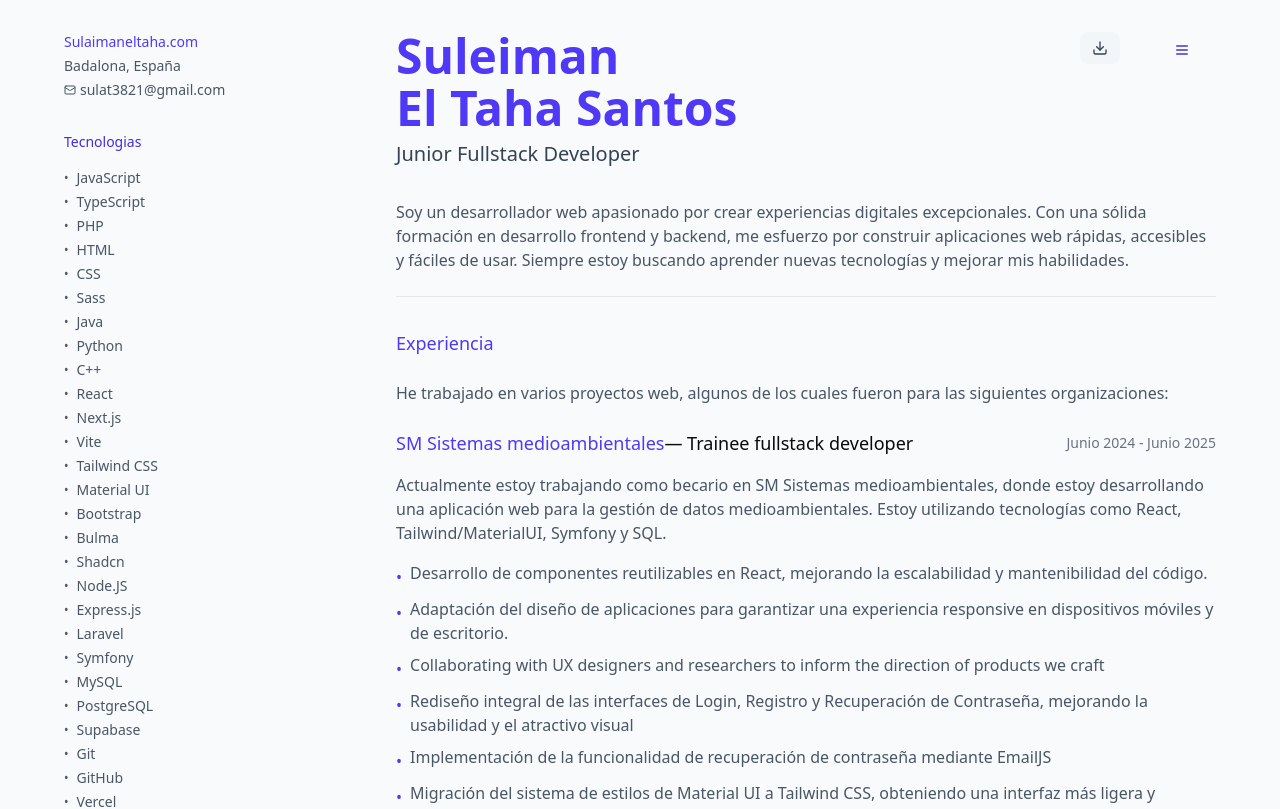
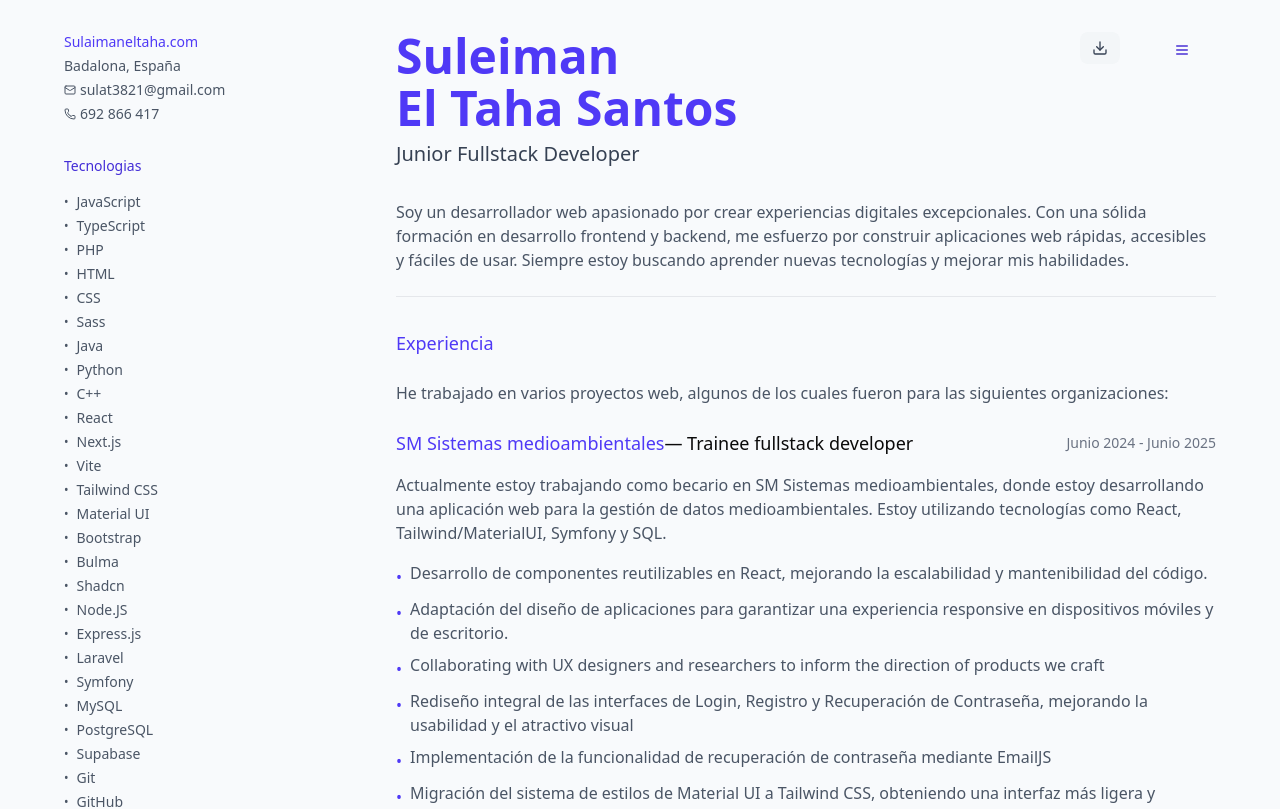
Before and after one commit to SulaimanTahaSantos/portfoliosulaiman, a Next.js app: page /cv in a window 1280 px wide. Shown: the top 809 px of the page. Built offline with nearby package versions, Linux system fonts and the light colour scheme; what @react-pdf/renderer would draw is missing.

Commit message:
Telefono con icono agregado

```diff
--- a/src/app/components/CvDesktop.tsx
+++ b/src/app/components/CvDesktop.tsx
@@ -1,6 +1,6 @@
 "use client";
 import Link from "next/link";
-import { Mail, Menu, X } from "lucide-react";
+import { Mail, Menu, X, Phone } from "lucide-react";
 import {
   DropdownMenu,
   DropdownMenuContent,
@@ -96,6 +96,16 @@ export default function CvDesktop() {
                     <Mail className="h-3 w-3" aria-label="email" />
                     sulat3821@gmail.com
                   </Link>
+                  <Link
+                    href="tel:+34692866417"
+                    className="text-sm text-gray-600 hover:text-indigo-600 flex items-center gap-1"
+                    aria-label="Teléfono"
+                    title="Teléfono"
+                  >
+                    <Phone className="h-3 w-3" aria-label="teléfono" />
+                    692 866 417
+                  </Link>
+
                 </div>
 
                 <div className="space-y-4">
--- a/src/app/components/CvMobile.tsx
+++ b/src/app/components/CvMobile.tsx
@@ -1,6 +1,6 @@
 "use client";
 import Link from "next/link";
-import { Mail, Menu, X } from "lucide-react";
+import { Mail, Menu, Phone, X } from "lucide-react";
 import {
   DropdownMenu,
   DropdownMenuContent,
@@ -98,6 +98,15 @@ export default function CvMobile() {
                 >
                   <Mail className="h-3 w-3" aria-label="email" />
                   sulat3821@gmail.com
+                </Link>
+                <Link
+                  href="tel:+34692866417"
+                  className="text-sm text-gray-600 hover:text-indigo-600 flex items-center gap-1"
+                  aria-label="Teléfono"
+                  title="Teléfono"
+                >
+                  <Phone className="h-3 w-3" aria-label="teléfono" />
+                  692 866 417
                 </Link>
                 <div className="flex gap-4 mt-2">
                   <LinkedinDownload  />
```
